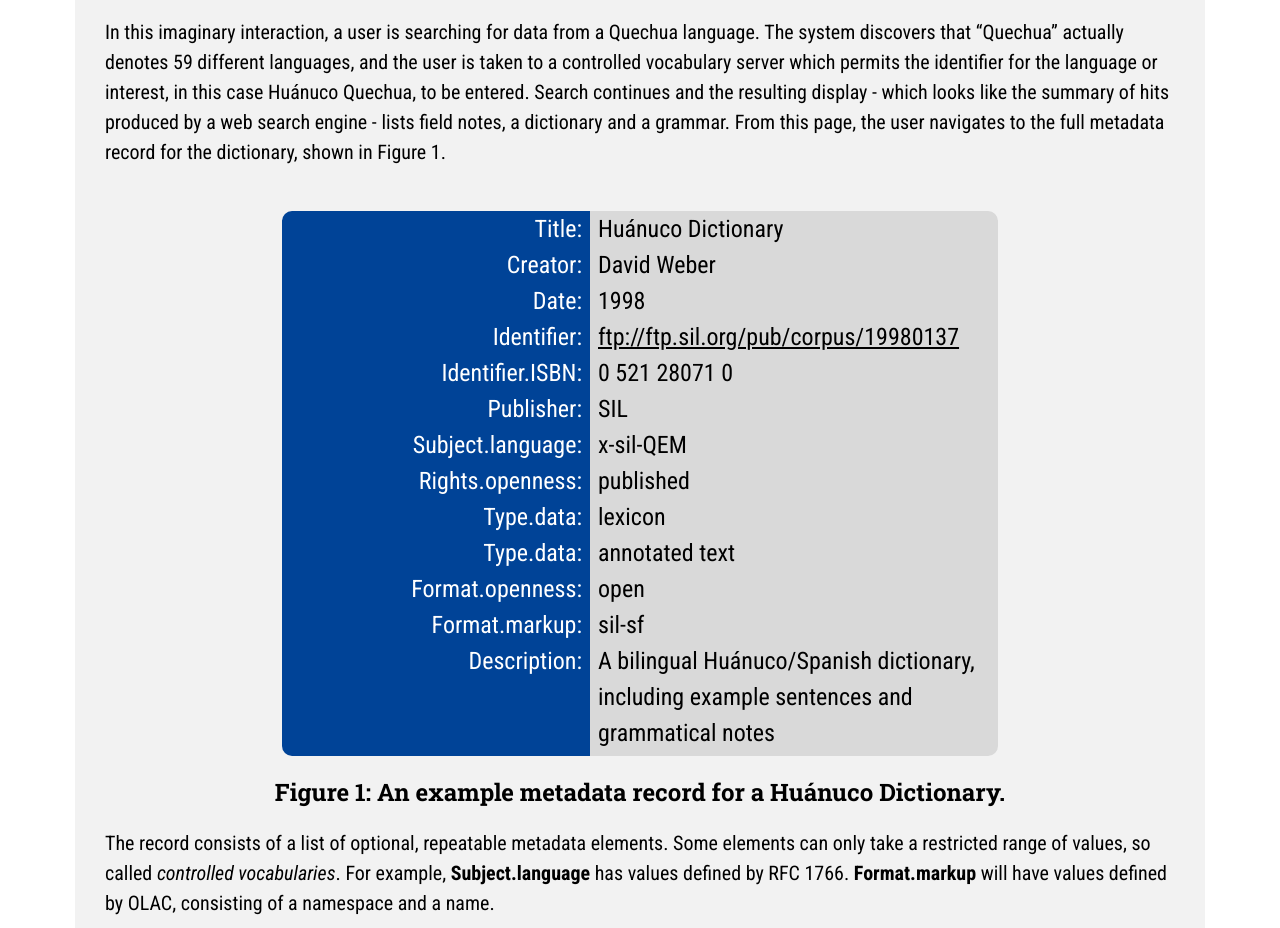
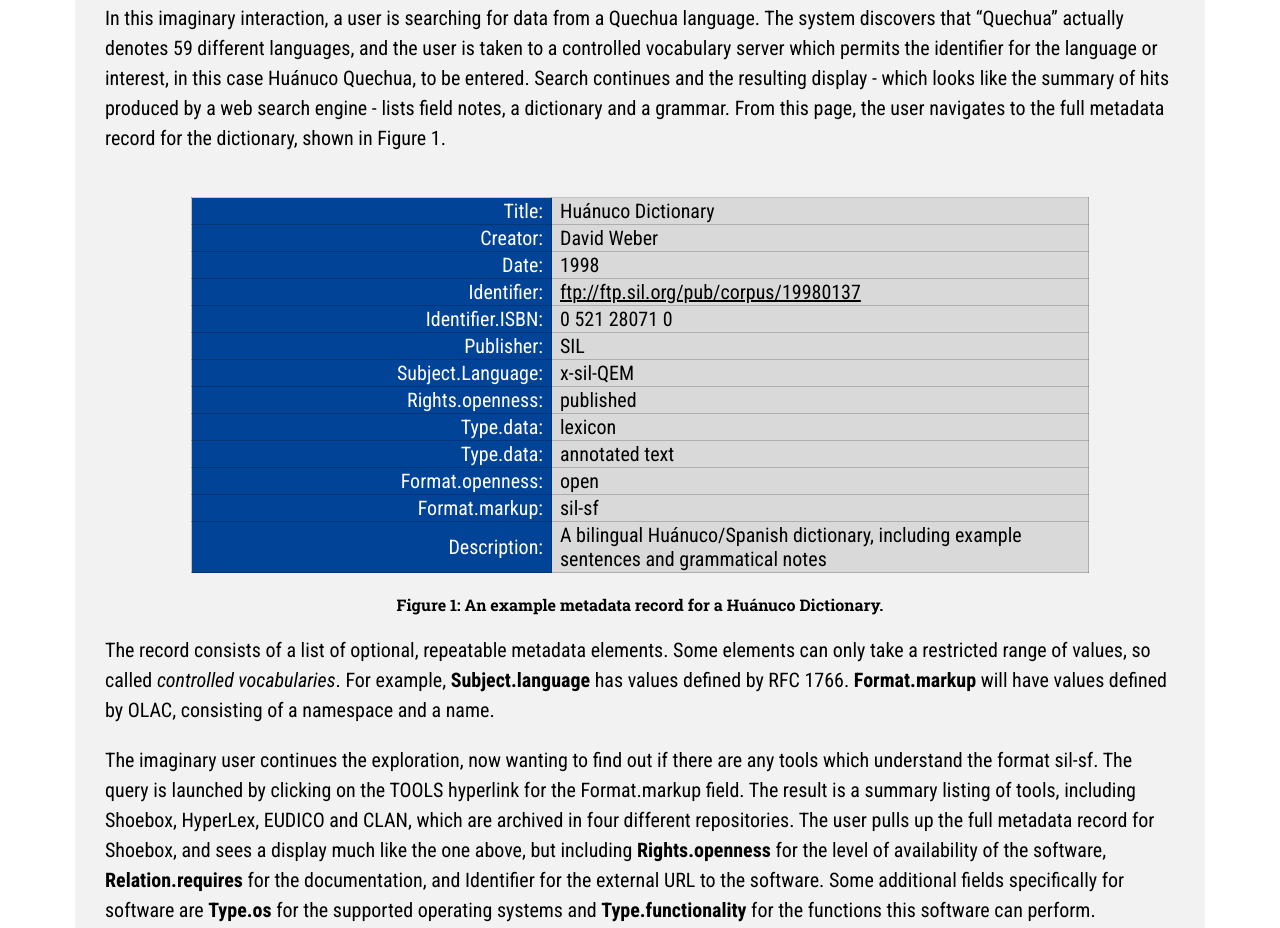
Before and after one commit to Lars511/final_project_webtech, a plain HTML site: page HTML & CSS/overview.html in a window 1280 px wide. Shown: the part 1559-2487 px from the top of the page. Drawn offline with nearby package versions, Linux system fonts and the light colour scheme.

Commit message:
made small changes to pages to further fit to overall style

```diff
--- a/HTML & CSS/overview.html
+++ b/HTML & CSS/overview.html
@@ -7,6 +7,7 @@
     <link rel="stylesheet" href="style.css" />
     <script src="https://ajax.googleapis.com/ajax/libs/jquery/3.7.1/jquery.min.js"></script>
     <title>Open Language Archives Community</title>
+    <link rel="icon" type="image/x-icon" href="../images/icons/olac50.gif">
     <meta name="viewport" content="width=device-width, initial-scale=1.0" />
     <meta charset="UTF-8">
   </head>
@@ -15,7 +16,7 @@
     <header class="top-header">
         <div class="header-container">
             <div class="logo">
-                <img src="../images/olac_logo.png" alt="OLAC Logo">
+                <a href="../HTML & CSS/homepage.html"><img src="../images/olac_logo.png" alt="OLAC Logo"></a>
             </div>
             <div class="site-title">
                 <h1>OPEN LANGUAGE ARCHIVES COMMUNITY</h1>
@@ -93,43 +94,63 @@
         </p>
         <figure class="figure1">
             <div class="figure1_table">
-                <div class="figure1_left">
-                    <ul>
-                        <li>Title:</li>
-                        <li>Creator:</li>
-                        <li>Date:</li>
-                        <li>Identifier:</li>
-                        <li>Identifier.ISBN:</li>
-                        <li>Publisher:</li>
-                        <li>Subject.language:</li>
-                        <li>Rights.openness:</li>
-                        <li>Type.data:</li>
-                        <li>Type.data:</li>
-                        <li>Format.openness:</li>
-                        <li>Format.markup:</li>
-                        <li>Description:</li>
-                    </ul>
-                </div>
-                <div class="figure1_right">
-                    <ul>
-                        <li>Huánuco Dictionary</li>
-                        <li>David Weber</li>
-                        <li>1998</li>
-                        <li><a href="ftp://ftp.sil.org/pub/corpus/19980137">ftp://ftp.sil.org/pub/corpus/19980137</a></li>
-                        <li> 0 521 28071 0</li>
-                        <li>SIL</li>
-                        <li>x-sil-QEM</li>
-                        <li>published</li>
-                        <li>lexicon</li>
-                        <li>annotated text</li>
-                        <li>open</li>
-                        <li>sil-sf</li>
-                        <li>A bilingual Huánuco/Spanish dictionary, including example sentences and grammatical notes</li>
-                    </ul>
-                </div>
+                <table class="fig1_table">
+                    <tr>
+                        <td class="fig1_left">Title:</td>
+                        <td class="fig1_right">Huánuco Dictionary</td>
+                    </tr>
+                    <tr>
+                        <td class="fig1_left">Creator:</td>
+                        <td class="fig1_right">David Weber</td>
+                    </tr>
+                    <tr>
+                        <td class="fig1_left">Date:</td>
+                        <td class="fig1_right">1998</td>
+                    </tr>
+                    <tr>
+                        <td class="fig1_left">Identifier:</td>
+                        <td class="fig1_right"><a href="ftp://ftp.sil.org/pub/corpus/19980137">ftp://ftp.sil.org/pub/corpus/19980137</a></td>
+                    </tr>
+                    <tr>
+                        <td class="fig1_left">Identifier.ISBN:</td>
+                        <td class="fig1_right"> 0 521 28071 0</td>
+                    </tr>
+                    <tr>
+                        <td class="fig1_left">Publisher:</td>
+                        <td class="fig1_right">SIL</td>
+                    </tr>
+                    <tr>
+                        <td class="fig1_left">Subject.Language:</td>
+                        <td class="fig1_right">x-sil-QEM</td>
+                    </tr>
+                    <tr>
+                        <td class="fig1_left">Rights.openness:</td>
+                        <td class="fig1_right">published</td>
+                    </tr>
+                    <tr>
+                        <td class="fig1_left">Type.data:</td>
+                        <td class="fig1_right">lexicon</td>
+                    </tr>
+                    <tr>
+                        <td class="fig1_left">Type.data:</td>
+                        <td class="fig1_right">annotated text</td>
+                    </tr>
+                    <tr>
+                        <td class="fig1_left">Format.openness:</td>
+                        <td class="fig1_right">open</td>
+                    </tr>
+                    <tr>
+                        <td class="fig1_left">Format.markup:</td>
+                        <td class="fig1_right">sil-sf</td>
+                    </tr>
+                    <tr>
+                        <td class="fig1_left">Description:</td>
+                        <td class="fig1_right">A bilingual Huánuco/Spanish dictionary, including example sentences and grammatical notes</td>
+                    </tr>
+                </table>
             </div>
             <figcaption>
-                <h2>Figure 1: An example metadata record for a Huánuco Dictionary.</h2>
+                <h4>Figure 1: An example metadata record for a Huánuco Dictionary.</h4>
             </figcaption>
         </figure>
         <p>
@@ -157,7 +178,7 @@
                 <p class="image_expand">Click to expand</p>
             </a>
             <figcaption>
-                <h2>Figure 2: Ideally the user has access as needed</h2>
+                <h4>Figure 2: Ideally the user has access as needed</h4>
             </figcaption>
         </figure>
         <p>
@@ -178,7 +199,7 @@
                 <p class="image_expand">Click to expand</p>
             </a>
             <figcaption>
-                <h2>Figure 3: In reality the user can't always get there from here</h2>
+                <h4>Figure 3: In reality the user can't always get there from here</h4>
             </figcaption>
         </figure>
         <p>
@@ -204,7 +225,7 @@
                 <p class="image_expand">Click to expand</p>
             </a>
             <figcaption>
-                <h2>Figure 4: Bridging the gap through community infrastructure</h2>
+                <h4>Figure 4: Bridging the gap through community infrastructure</h4>
             </figcaption>
         </figure>
         <h1>3. Background of the Open Language Archives Community</h1>
@@ -286,13 +307,17 @@
                 </tr>
                 <tr>
                     <td><strong>Theorists:</strong> developing new models of the human language faculty.</td>
+                    <td></td>
+                    <td></td>
                 </tr>
                 <tr>
                     <td><strong>Technologists:</strong> developing new human language technologies.</td>
+                    <td></td>
+                    <td></td>
                 </tr>
             </table>
             <figcaption>
-                <h2>Figure 5: The Language Resources Community</h2>
+                <h4>Figure 5: The Language Resources Community</h4>
             </figcaption>
         </figure>
         <p>
@@ -346,7 +371,7 @@
                 <p class="image_expand">Click to expand</p>
             </a>
             <figcaption>
-                <h2>Figure 6: The Relationship Between an OAI Repository and an Archive</h2>
+                <h4>Figure 6: The Relationship Between an OAI Repository and an Archive</h4>
             </figcaption>
         </figure>
         <p>
@@ -363,7 +388,7 @@
                 <p class="image_expand">Click to expand</p>
             </a>
             <figcaption>
-                <h2>Figure 7: A Service Provider Accessing Multiple Data Providers</h2>
+                <h4>Figure 7: A Service Provider Accessing Multiple Data Providers</h4>
             </figcaption>
         </figure>
         <h1>3.4. Applying the OAI to Language Resources</h1>
@@ -593,7 +618,7 @@
             </div>
         </figure>
         <figcaption id="figure8_caption">
-            <h2>Figure 8: Querying the Prototype Service Provider for Bulgarian Resources</h2>
+            <h4>Figure 8: Querying the Prototype Service Provider for Bulgarian Resources</h4>
         </figcaption>
         </div>
     </div>
--- a/HTML & CSS/style.css
+++ b/HTML & CSS/style.css
@@ -900,6 +900,7 @@ table {
     background-color: #F2F2F2;
     border: none;
     height: 40px;
+	width: 190%;
     padding: 0 10px;
     outline: none;
     margin-right: 10px;
@@ -1000,7 +1001,9 @@ table {
 		border-radius: 10px;
 	}
 
-	.olac_overview p {
+	.olac_overview p, blockquote, ul {
+		font-family: 'Roboto Condensed', sans-serif;
+		color: inherit;
 		font-size: 20px;
 	}
 
@@ -1027,12 +1030,7 @@ table {
 		margin-top: 20px;
 	}
 
-	.olac_overview blockquote {
-		font-family: 'Roboto Condensed', sans-serif;
-		color: inherit;
-	}
-
-	.olac_overview figcaption h2 {
+	.olac_overview figcaption h4 {
 		border-bottom: none !important;
 		color: inherit !important;
 		margin-bottom: 15px;
@@ -1043,11 +1041,16 @@ table {
 		transform: translateY(-3px);
 		transition: transform 0.3s ease;
 	}
+
 	.figure1 {
 		text-align: center;
 	}
 
-	.figure1_table{
+	.figure1 td {
+		font-size: 20px;
+	}
+
+	.figure1_table {
 		display: flex;
 		flex-direction: row;
 		justify-content: center;
@@ -1056,39 +1059,30 @@ table {
 		font-family: 'Roboto Condensed', sans-serif;
 	}
 
-	.figure1_right {
+	.fig1_table {
+		margin: auto;
+		border-collapse: collapse;
+	}
+
+
+	.fig1_right {
 		background-color: #D9D9D9;
 		font-family: 'Roboto Condensed', sans-serif;
-		width: 400px;
-		height: 545px;
+		border: 1px solid #00000033;
+		text-align: left;
 		padding-left: 8px;
-		text-align: left;
-		border-top-left-radius: 0px;
-		border-bottom-left-radius: 0px;
-	}
-
-	.figure1_left {
+		padding-right: 8px;
+		width: 520px;
+	}
+
+	.fig1_left {
 		background-color: #004397;
 		color: #FFFFFF;
 		font-family: 'Roboto Condensed', sans-serif;
-		width: 300px;
-		height: 545px;
+		border: 1px solid #00000033;
+		width: 350px;
+		text-align: right;
 		padding-right: 8px;
-		text-align: right;
-		border-top-right-radius: 0px;
-		border-bottom-right-radius: 0px;
-	}
-
-	.figure1_left ul {
-		list-style-type: none;
-		padding: 0px;
-		margin: 0px;
-	}
-
-	.figure1_right ul{
-		list-style-type: none;
-		padding: 0px;
-		margin: 0px;
 	}
 
 	.figure2 {
@@ -1305,6 +1299,12 @@ table {
 		border-bottom: 2px solid #023E8A;
 		margin-bottom: 20px;
 		margin-top: 40px;
+	}
+
+	.olac_coverage_table h1, .online_resources_table h1 {
+		margin-left: 21% !important;
+		margin-right: 21% !important;
+		text-align: left !important;
 	}
 
 	.olac_coverage p {
```
Also changed, not shown: HTML & CSS/Katua.html (+2 -1 lines), HTML & CSS/about.html (+2 -1 lines), HTML & CSS/achang.html (+2 -1 lines), HTML & CSS/chrau language entry.html (+2 -1 lines), HTML & CSS/faq.html (+2 -1 lines), HTML & CSS/homepage.html (+2 -2 lines), HTML & CSS/languages in myanmar.html (+2 -1 lines), HTML & CSS/languages in vietnam.html (+2 -1 lines), HTML & CSS/languages.html (+2 -1 lines), HTML & CSS/search.html (+2 -1 lines), HTML & CSS/stats.html (+5 -4 lines).
